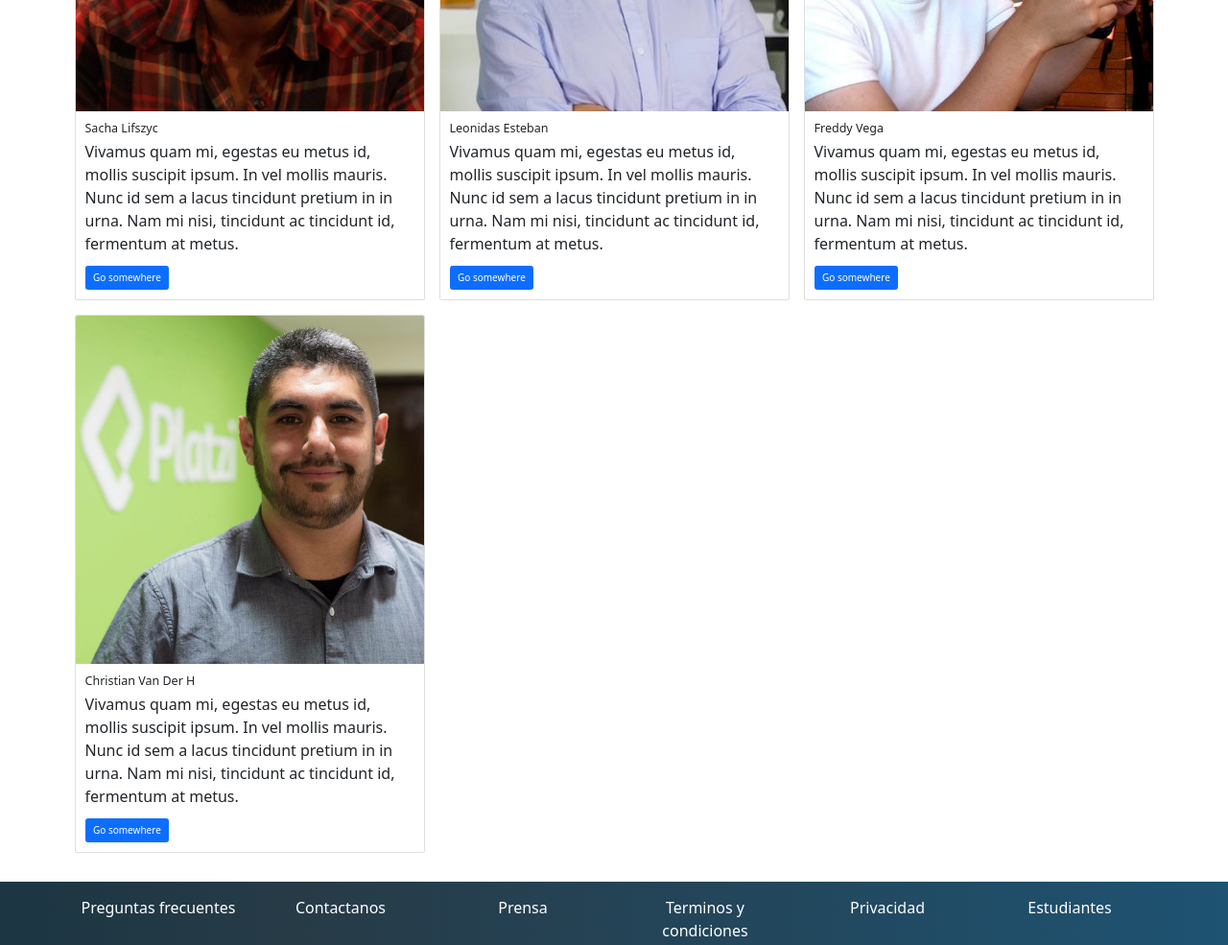
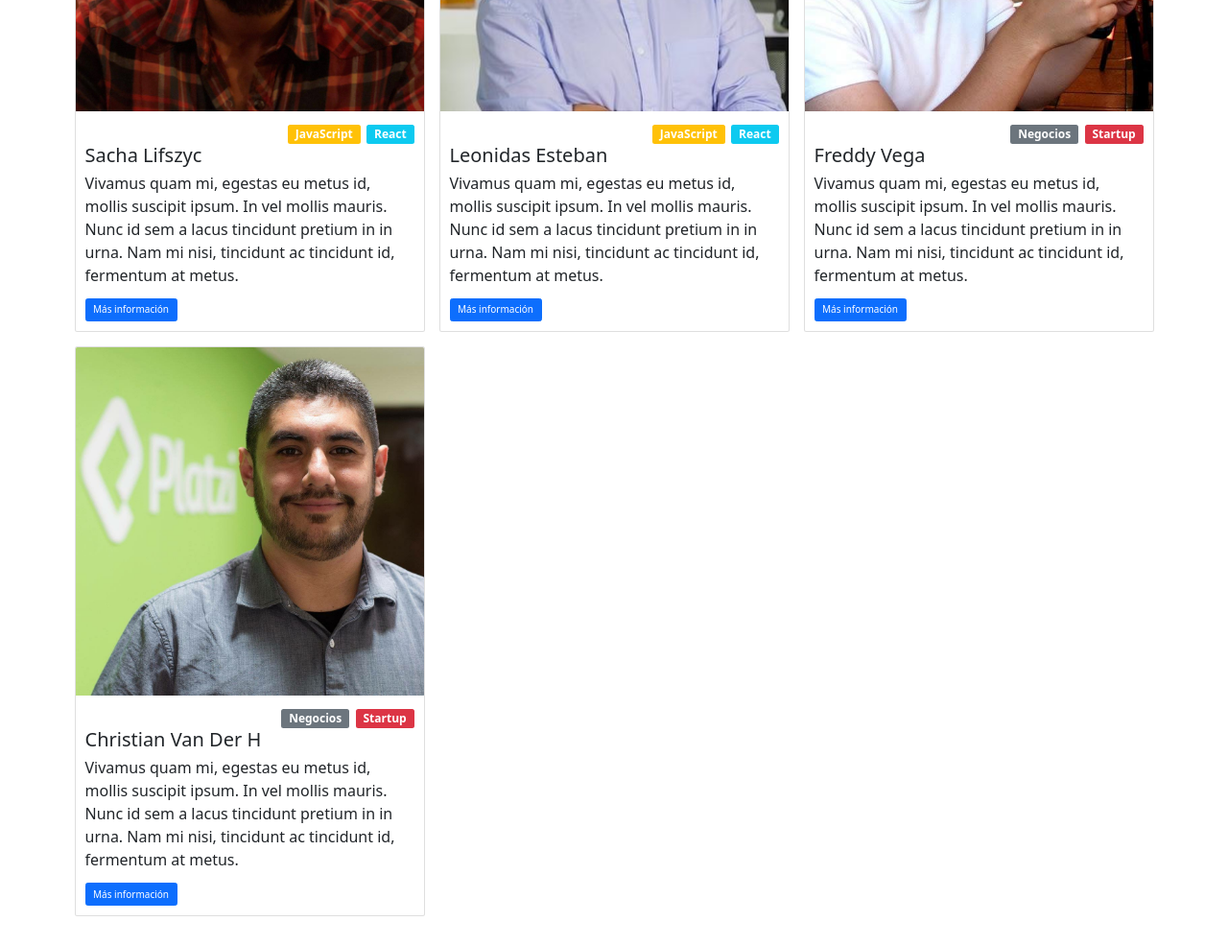
Before and after one commit to Andonny1up/webBootstrap, a plain HTML site: page index.html in a window 1280 px wide. Shown: the part 920-1905 px from the top of the page at 96% size. Drawn offline with nearby package versions, Linux system fonts and the light colour scheme.

Commit message:
Agregado badges y Cards terminadas junto con la seccion

```diff
--- a/css/index.css
+++ b/css/index.css
@@ -73,9 +73,12 @@ main .Carousel .overlay .btn-platzi:hover{
     font-size: 4rem;
 }
 .section-cards .card{
-    max-width: 500px;
+    max-width: 450px;
     margin-left: auto;
     margin-right: auto;
+}
+.section-cards .card .card-body h5{
+    font-size: 2rem;
 }
 footer{
     /* padding: 24px 0; */
--- a/index.html
+++ b/index.html
@@ -93,9 +93,13 @@
               <div class="card">
                 <img src="./assets/speakers/sacha.jpg" class="card-img-top" alt="Foto del orador Sacha">
                 <div class="card-body">
-                  <h5 class="card-title">Sacha Lifszyc</h5>
+                  <div class="badges text-end">
+                    <span class="badge bg-warning me-1">JavaScript</span>
+                    <span class="badge bg-info">React</span>
+                  </div>
+                  <h5 class="card-title h5">Sacha Lifszyc</h5>
                   <p class="card-text">Vivamus quam mi, egestas eu metus id, mollis suscipit ipsum. In vel mollis mauris. Nunc id sem a lacus tincidunt pretium in in urna. Nam mi nisi, tincidunt ac tincidunt id, fermentum at metus.</p>
-                  <a href="#" class="btn btn-primary">Go somewhere</a>
+                  <a href="#" class="btn btn-primary">Más información</a>
                 </div>
               </div>
             </div>
@@ -103,9 +107,13 @@
               <div class="card">
                 <img src="./assets/speakers/leonidas2.jpeg" class="card-img-top" alt="Foto del orador Sacha">
                 <div class="card-body">
+                  <div class="badges text-end">
+                    <span class="badge bg-warning me-1">JavaScript</span>
+                    <span class="badge bg-info">React</span>
+                  </div>
                   <h5 class="card-title">Leonidas Esteban</h5>
                   <p class="card-text">Vivamus quam mi, egestas eu metus id, mollis suscipit ipsum. In vel mollis mauris. Nunc id sem a lacus tincidunt pretium in in urna. Nam mi nisi, tincidunt ac tincidunt id, fermentum at metus.</p>
-                  <a href="#" class="btn btn-primary">Go somewhere</a>
+                  <a href="#" class="btn btn-primary">Más información</a>
                 </div>
               </div>
             </div>
@@ -113,9 +121,13 @@
               <div class="card">
                 <img src="./assets/speakers/freddy.jpeg" class="card-img-top" alt="Foto del orador Sacha">
                 <div class="card-body">
+                  <div class="badges text-end">
+                    <span class="badge bg-secondary me-1">Negocios</span>
+                    <span class="badge bg-danger">Startup</span>
+                  </div>
                   <h5 class="card-title">Freddy Vega</h5>
                   <p class="card-text">Vivamus quam mi, egestas eu metus id, mollis suscipit ipsum. In vel mollis mauris. Nunc id sem a lacus tincidunt pretium in in urna. Nam mi nisi, tincidunt ac tincidunt id, fermentum at metus.</p>
-                  <a href="#" class="btn btn-primary">Go somewhere</a>
+                  <a href="#" class="btn btn-primary">Más información</a>
                 </div>
               </div>
             </div>
@@ -123,9 +135,13 @@
               <div class="card">
                 <img src="./assets/speakers/cvander.jpeg" class="card-img-top" alt="Foto del orador Sacha">
                 <div class="card-body">
+                  <div class="badges text-end">
+                    <span class="badge bg-secondary me-1">Negocios</span>
+                    <span class="badge bg-danger">Startup</span>
+                  </div>
                   <h5 class="card-title">Christian Van Der H</h5>
                   <p class="card-text">Vivamus quam mi, egestas eu metus id, mollis suscipit ipsum. In vel mollis mauris. Nunc id sem a lacus tincidunt pretium in in urna. Nam mi nisi, tincidunt ac tincidunt id, fermentum at metus.</p>
-                  <a href="#" class="btn btn-primary">Go somewhere</a>
+                  <a href="#" class="btn btn-primary">Más información</a>
                 </div>
               </div>
             </div>
```
